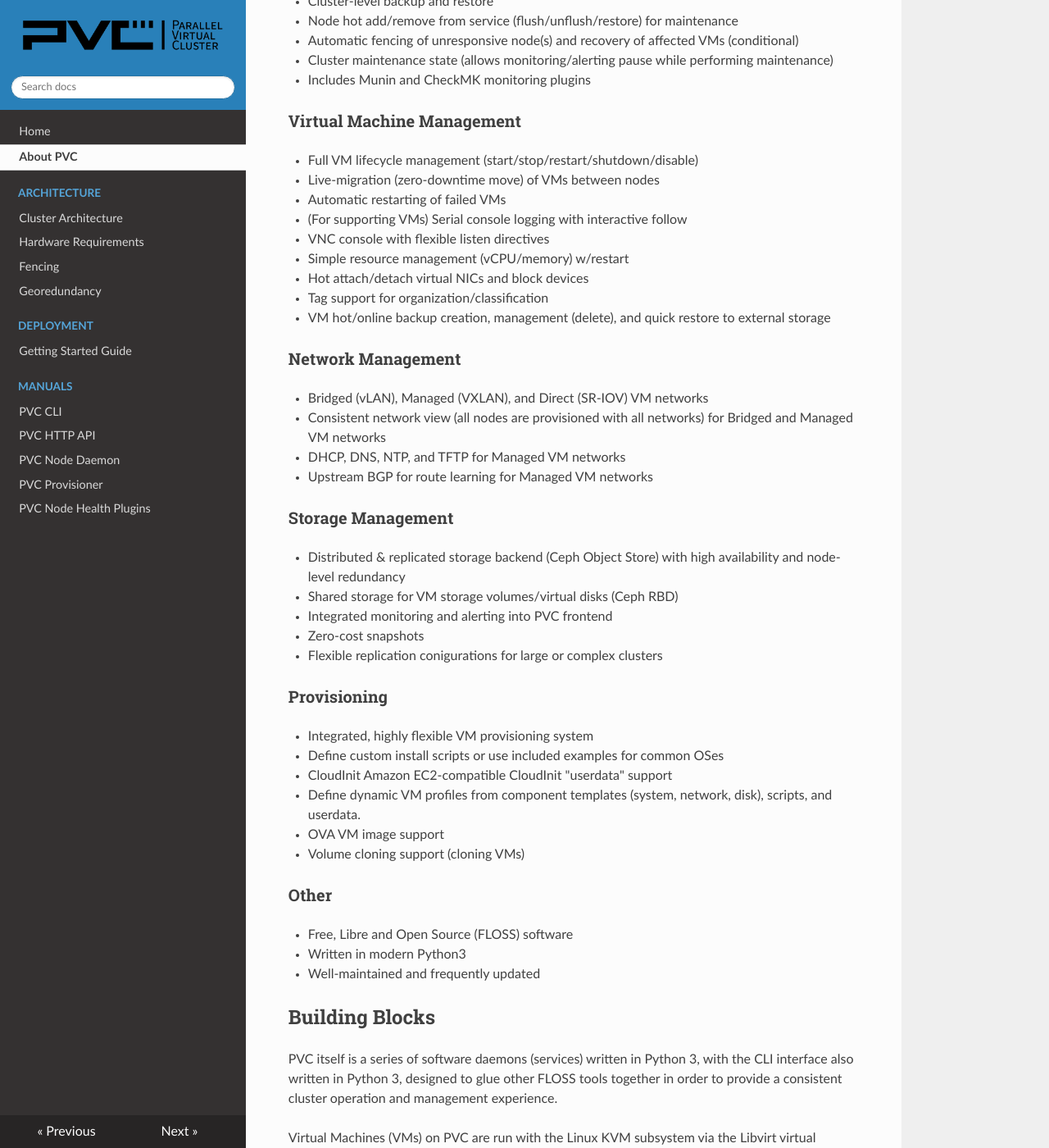
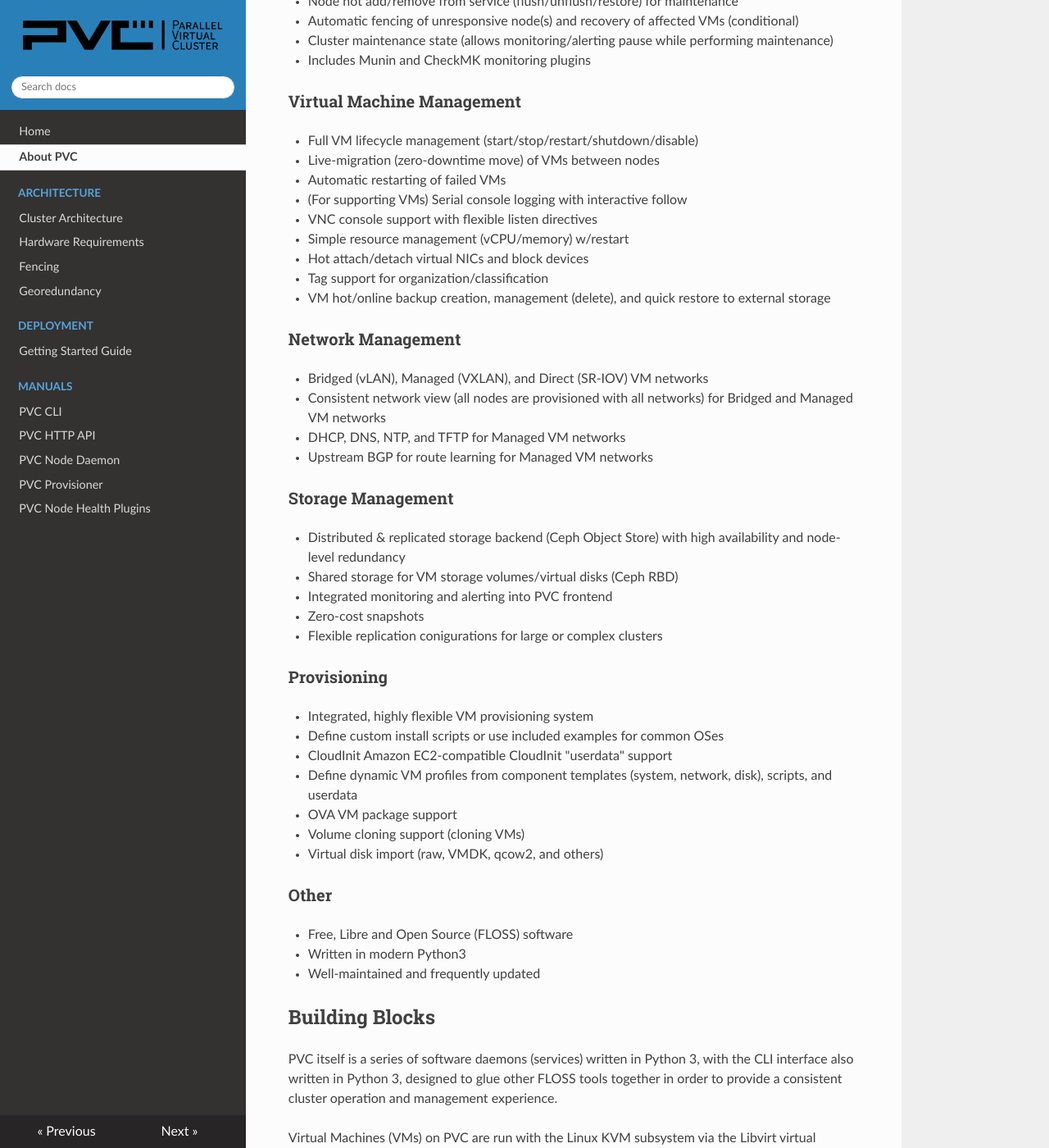
Before and after one commit to parallelvirtualcluster/docs, an MkDocs documentation site: the page built from docs/about-pvc.md, in a window 1280 px wide and 1400 px high, scrolled down 2239 px. Shown: the whole window at 82% size. Built offline with MkDocs 1.6.1, drawn with Linux system fonts in a browser that asks for light colours; nearby versions of some CDN libraries; some of the changed text lies outside the part shown.

Commit message:
Fix some entryies

```diff
--- a/docs/about-pvc.md
+++ b/docs/about-pvc.md
@@ -46,7 +45,7 @@ In short, it is a Free Software, scalable, redundant, self-healing, and self-man
 * Live-migration (zero-downtime move) of VMs between nodes
 * Automatic restarting of failed VMs
 * (For supporting VMs) Serial console logging with interactive follow
-* VNC console with flexible listen directives
+* VNC console support with flexible listen directives
 * Simple resource management (vCPU/memory) w/restart
 * Hot attach/detach virtual NICs and block devices
 * Tag support for organization/classification
@@ -72,9 +71,10 @@ In short, it is a Free Software, scalable, redundant, self-healing, and self-man
 * Integrated, highly flexible VM provisioning system
 * Define custom install scripts or use included examples for common OSes
 * CloudInit Amazon EC2-compatible CloudInit "userdata" support
-* Define dynamic VM profiles from component templates (system, network, disk), scripts, and userdata.
-* OVA VM image support
+* Define dynamic VM profiles from component templates (system, network, disk), scripts, and userdata
+* OVA VM package support
 * Volume cloning support (cloning VMs)
+* Virtual disk import (raw, VMDK, qcow2, and others)
 
 ### Other
 
```
Also changed, not shown: other parts of docs/about-pvc.md (+2 -3 lines).
